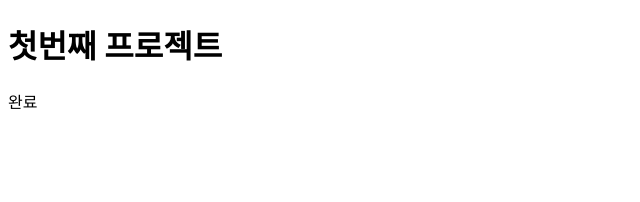
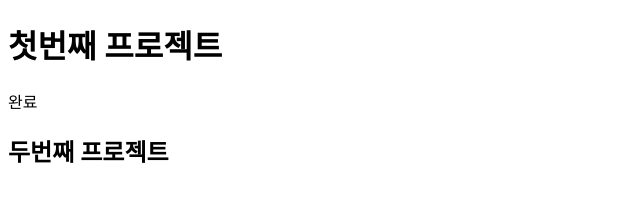
Before and after one commit to ymtrade83/first-project, a plain HTML site: page index.html in a window 1280 px wide. Shown: the whole page, without its empty margins (0-640 px from the left). Drawn offline with Linux system fonts and the light colour scheme.

Commit message:
second commit

```diff
--- a/index.html
+++ b/index.html
@@ -10,5 +10,6 @@
   <body>
     <h1>첫번째 프로젝트</h1>
     <p>완료</p>
+    <h2>두번째 프로젝트</h2>
   </body>
 </html>
```
